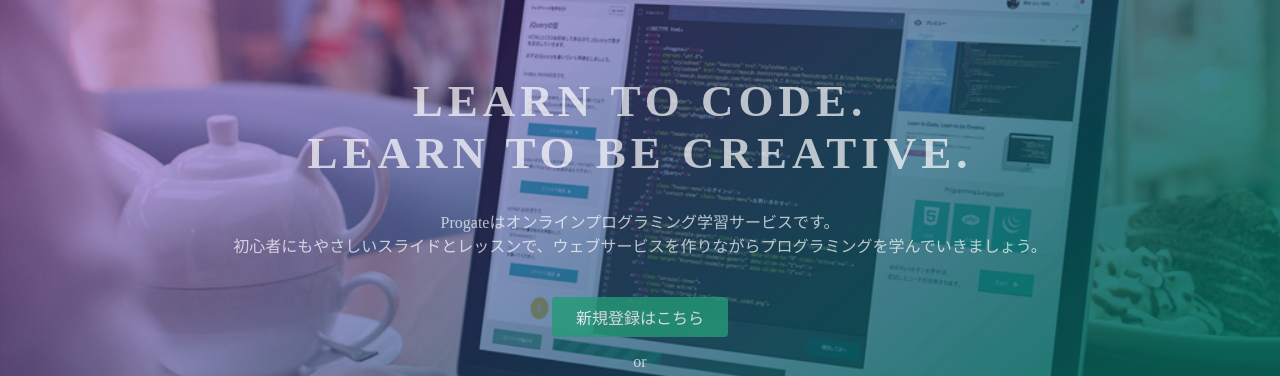
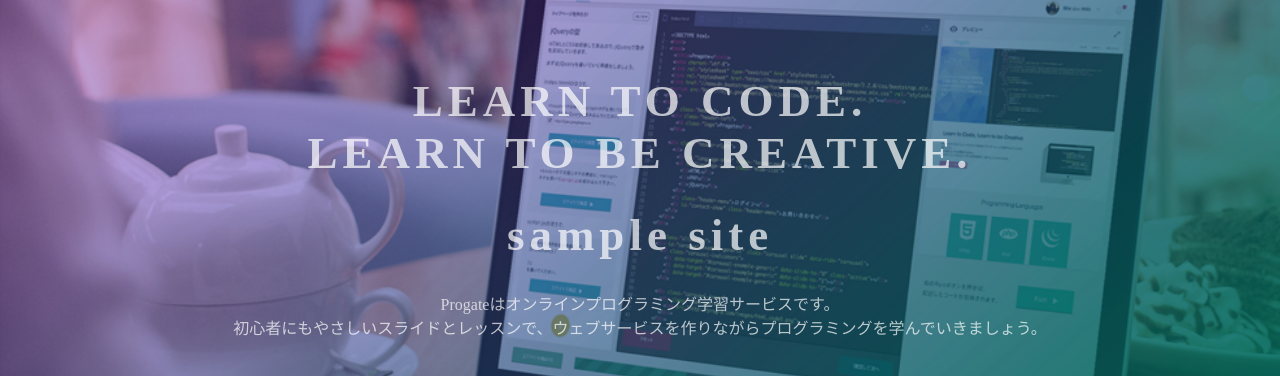
Before and after one commit to ngcksk/progate_sample, a plain HTML site: page index.html in a window 1280 px wide. Shown: the part 135-511 px from the top of the page. Drawn offline with Linux system fonts and the light colour scheme.

Commit message:
Update index.html

```diff
--- a/index.html
+++ b/index.html
@@ -24,6 +24,7 @@
   <div class="top-wrapper">
     <div class="container">
       <h1>LEARN TO CODE.<br>LEARN TO BE CREATIVE.</h1>
+      <h1>sample site</h1>
       <p>Progateはオンラインプログラミング学習サービスです。<br>初心者にもやさしいスライドとレッスンで、ウェブサービスを作りながらプログラミングを学んでいきましょう。</p>
       <div class="btn-wrapper">
         <a href="#" class="btn signup">新規登録はこちら</a>
```
